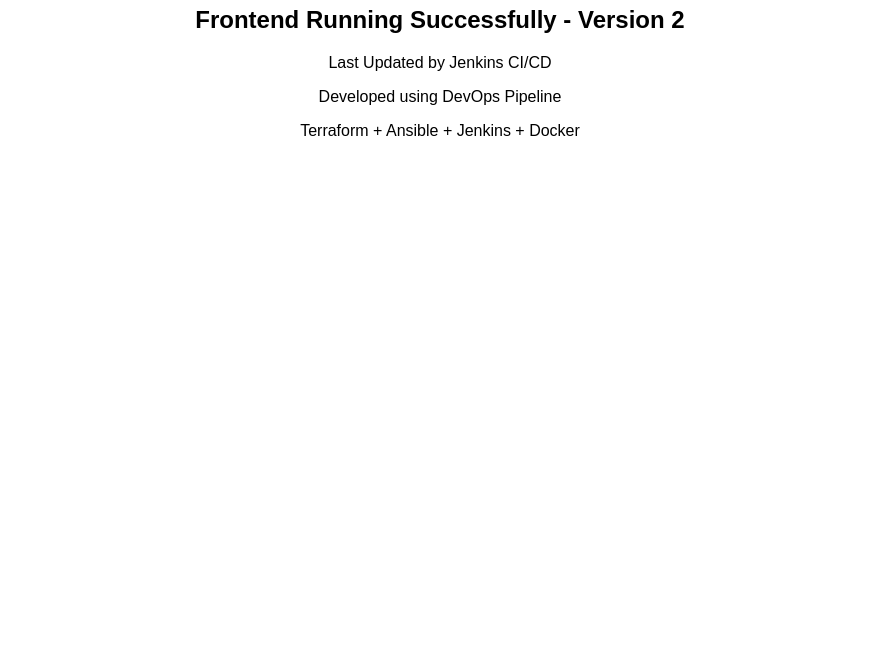
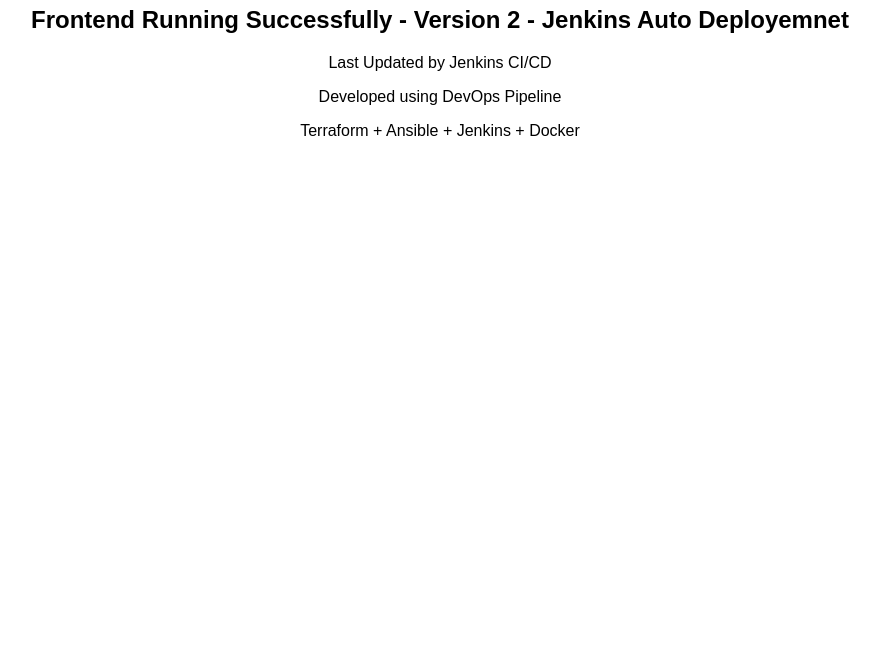
Before and after one commit to Badhrinarayanan-J/cloud-native-blog-platform, a plain HTML site: page frontend/index.html in a window 1280 px wide. Shown: the part 132-800 px from the top of the page, without its empty margins (200-1080 px from the left). Drawn offline with Linux system fonts and the light colour scheme.

Commit message:
Frontend Version 2

```diff
--- a/frontend/index.html
+++ b/frontend/index.html
@@ -7,7 +7,7 @@
 <body style="font-family:Arial;text-align:center;margin-top:80px;">
     <h1>Cloud Native Blogging Platform</h1>
 
-    <h2>Frontend Running Successfully - Version 2</h2>
+    <h2>Frontend Running Successfully - Version 2 - Jenkins Auto Deployemnet</h2>
 
     <p>Last Updated by Jenkins CI/CD</p>
 
```
